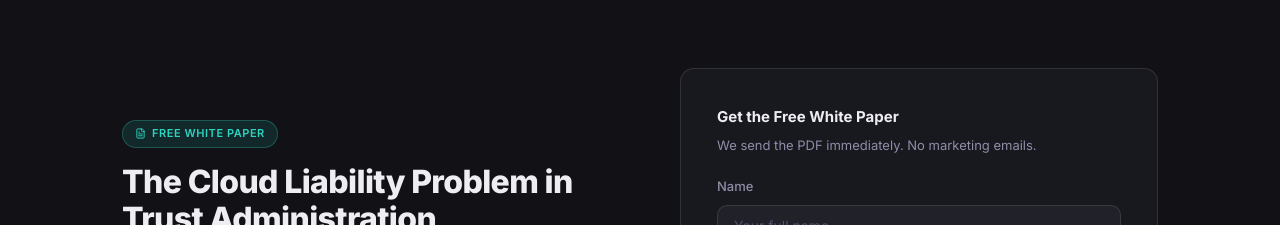
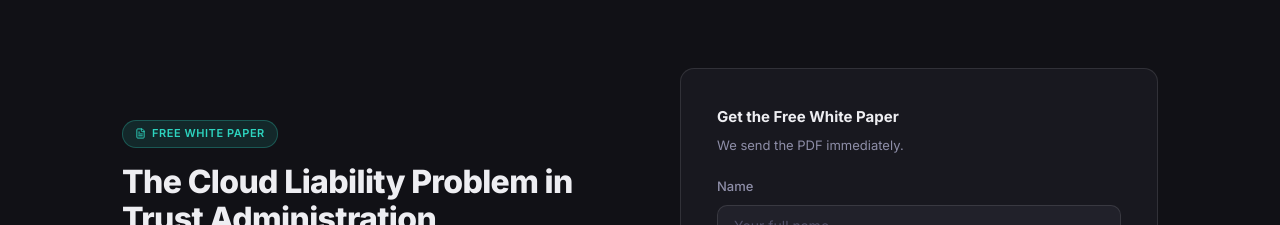
Before and after one commit to apvera-admin/trustarchive, a Next.js app: page / in a window 1280 px wide. Shown: the part 6240-6465 px from the top of the page. Built offline with nearby package versions, Linux system fonts and the light colour scheme.

Commit message:
Update page.js

```diff
--- a/app/page.js
+++ b/app/page.js
@@ -398,7 +398,7 @@ function LeadMagnetForm() {
   return (
     <div style={{ background: 'var(--bg-surface-2)', border: '1px solid var(--border-md)', borderRadius: 'var(--radius-lg)', padding: '36px' }}>
       <h3 style={{ fontSize: 15, fontWeight: 700, marginBottom: 6 }}>Get the Free White Paper</h3>
-      <p style={{ fontSize: 13, color: 'var(--text-2)', marginBottom: 20, lineHeight: 1.6 }}>We send the PDF immediately. No marketing emails.</p>
+      <p style={{ fontSize: 13, color: 'var(--text-2)', marginBottom: 20, lineHeight: 1.6 }}>We send the PDF immediately.</p>
       <div className="form-group">
         <label className="form-label">Name</label>
         <input className="form-input" type="text" placeholder="Your full name" value={form.name} onChange={e => setForm({ ...form, name: e.target.value })} />
```
